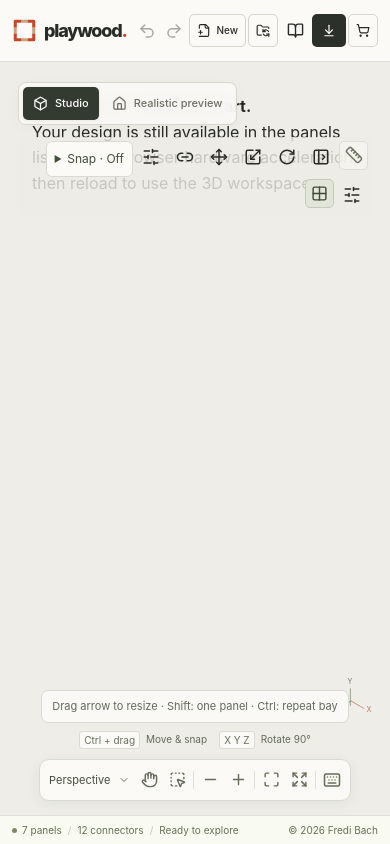
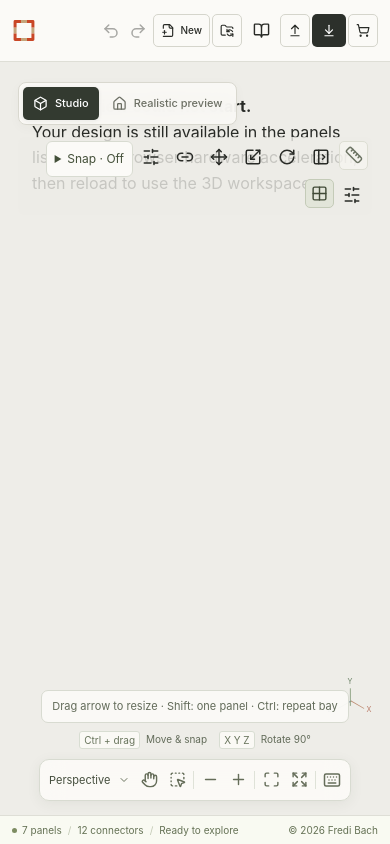
Before and after one commit to FrediBach/playwood, a React (Vite) app: page / in a window 390 px wide. Built offline with nearby package versions, Linux system fonts and the light colour scheme.

Commit message:
Improve header and add clear import option

```diff
--- a/src/App.tsx
+++ b/src/App.tsx
@@ -222,7 +222,7 @@ export default function App() {
     {objectConversion&&<EditorObjectConversion objectConversion={objectConversion} project={project} setObjectConversion={setObjectConversion} commit={commit} objects={objects} setSelectedIds={setSelectedIds} setInspectorTab={setInspectorTab} setRightOpen={setRightOpen} setFitSignal={setFitSignal} notify={notify}/>}
     <ProjectHeader projectName={project.name} saveStatus={directorySync.headerStatus??saveStatus} canUndo={canUndo} canRedo={canRedo} undo={undo} redo={redo}
       syncFolderName={directorySync.directoryName} syncConnected={directorySync.connected} syncNeedsAttention={!!directorySync.error}
-      onNew={()=>setDialog('new')} onSync={()=>{closeContextMenu();setDialog('sync')}} onRename={name=>commit(p=>({...p,name}))} onHelp={()=>setDialog('help')} onTemplates={()=>setDialog('templates')} onExport={()=>setDialog('export')} onBuy={()=>setDialog('buy')}/>
+      onNew={()=>setDialog('new')} onSync={()=>{closeContextMenu();setDialog('sync')}} onRename={name=>commit(p=>({...p,name}))} onHelp={()=>setDialog('help')} onTemplates={()=>setDialog('templates')} onImport={()=>{closeContextMenu();setImportError('');importRef.current?.click()}} onExport={()=>setDialog('export')} onBuy={()=>setDialog('buy')}/>
 
     <EditorSidebar {...editorSidebarProps}/>
 
--- a/src/components/ProjectHeader.tsx
+++ b/src/components/ProjectHeader.tsx
@@ -1,5 +1,5 @@
 import { useState } from 'react'
-import { ShoppingCart, ArrowDownToLine, BookOpen, Check, ChevronDown, FilePlus2, FolderSync, LayoutTemplate, Redo2, Undo2 } from 'lucide-react'
+import { ShoppingCart, ArrowUpFromLine, ArrowDownToLine, BookOpen, Check, ChevronDown, FilePlus2, FolderSync, LayoutTemplate, Redo2, Undo2 } from 'lucide-react'
 import { Button } from './ui/button'
 import { IconButton } from './editor-controls'
 import './project-header.css'
@@ -20,16 +20,17 @@ interface Props {
   onHelp: () => void
   onTemplates: () => void
   onBuy: () => void
+  onImport: () => void
   onExport: () => void
 }
 
-export function ProjectHeader({projectName,saveStatus,canUndo,canRedo,undo,redo,onNew,onSync,syncFolderName,syncConnected,syncNeedsAttention,onRename,onHelp,onTemplates,onExport,onBuy}: Props) {
+export function ProjectHeader({projectName,saveStatus,canUndo,canRedo,undo,redo,onNew,onSync,syncFolderName,syncConnected,syncNeedsAttention,onRename,onHelp,onTemplates,onImport,onExport,onBuy}: Props) {
   const [editingName,setEditingName]=useState(false)
   return <header className="app-header">
       <button type="button" className="brand" onClick={onHelp} aria-label="About playwood. APP"><img className="brand-mark" src="/favicon.svg" width="36" height="36" alt=""/><span>playwood<span className="brand-dot">.</span></span><span className="app-tag">APP</span></button>
       <div className="header-divider"/>
       <div className="project-heading">{editingName?<input className="project-name-input" aria-label="Project name" autoFocus defaultValue={projectName} maxLength={80} onBlur={e=>{onRename(e.target.value.trim()||'Untitled project');setEditingName(false)}} onKeyDown={e=>{if(e.key==='Enter')e.currentTarget.blur();if(e.key==='Escape')setEditingName(false)}}/>:<button className="project-name" onClick={()=>setEditingName(true)} title="Rename project"><span>{projectName}</span><ChevronDown size={14}/></button>}<span className="save-label"><span className="status-dot"/><span className="project-save-copy">{saveStatus}</span></span></div>
-      <div className="header-actions"><div className="undo-actions"><IconButton label="Undo (⌘/Ctrl Z)" disabled={!canUndo} onClick={undo}><Undo2 size={18}/></IconButton><IconButton label="Redo (⌘/Ctrl Shift Z)" disabled={!canRedo} onClick={redo}><Redo2 size={18}/></IconButton></div><Button variant="outline" onClick={onNew} className="new-project-button" aria-label="New project"><FilePlus2 size={17}/><span>New<span className="new-project-suffix"> project</span></span></Button><SyncButton onSync={onSync} syncFolderName={syncFolderName} syncConnected={syncConnected} syncNeedsAttention={syncNeedsAttention}/><Button variant="ghost" onClick={onHelp} className="guide-open-button" aria-label="Open building guide"><BookOpen size={17}/><span>Guide</span></Button><Button variant="ghost" onClick={onTemplates} className="templates-button"><LayoutTemplate size={17}/>Templates</Button><Button variant="secondary" onClick={onExport} className="export-project-button" aria-label="Export project"><ArrowDownToLine size={17}/><span>Export project</span></Button><Button variant="outline" onClick={onBuy} className="buy-connectors-button" aria-label="Buy connectors"><ShoppingCart size={17}/><span>Buy</span></Button></div>
+      <div className="header-actions"><div className="undo-actions"><IconButton label="Undo (⌘/Ctrl Z)" disabled={!canUndo} onClick={undo}><Undo2 size={18}/></IconButton><IconButton label="Redo (⌘/Ctrl Shift Z)" disabled={!canRedo} onClick={redo}><Redo2 size={18}/></IconButton></div><Button variant="outline" onClick={onNew} className="new-project-button" aria-label="New project"><FilePlus2 size={17}/><span>New<span className="new-project-suffix"> project</span></span></Button><SyncButton onSync={onSync} syncFolderName={syncFolderName} syncConnected={syncConnected} syncNeedsAttention={syncNeedsAttention}/><div className="header-resource-actions"><Button variant="ghost" onClick={onHelp} className="guide-open-button" aria-label="Open building guide"><BookOpen size={17}/><span>Guide</span></Button><Button variant="ghost" onClick={onTemplates} className="templates-button"><LayoutTemplate size={17}/>Templates</Button></div><Button variant="outline" onClick={onImport} className="import-project-button" aria-label="Import project" title="Import project"><ArrowUpFromLine size={17}/><span>Import</span></Button><Button variant="secondary" onClick={onExport} className="export-project-button" aria-label="Export project"><ArrowDownToLine size={17}/><span>Export project</span></Button><Button variant="outline" onClick={onBuy} className="buy-connectors-button" aria-label="Buy connectors"><ShoppingCart size={17}/><span>Buy</span></Button></div>
     </header>
 }
 
--- a/src/components/project-header.css
+++ b/src/components/project-header.css
@@ -1,3 +1,5 @@
+.app-header .header-resource-actions{display:flex;align-items:center;flex-shrink:0;gap:0;margin-inline:12px}
+.app-header .header-resource-actions .button-default{padding-inline:10px}
 .app-header .project-heading{min-width:0;flex:0 1 260px;overflow:hidden}
 .app-header .project-name{min-width:0;max-width:100%}
 .app-header .project-name>span{min-width:0;overflow:hidden;text-overflow:ellipsis;white-space:nowrap}
@@ -9,21 +11,24 @@
 .app-header .sync-projects-button[data-sync-status="attention"] .sync-status-badge{background:#a46d1e}
 @media(max-width:1150px){
   .app-header .header-actions{gap:7px}
+  .app-header .header-resource-actions{margin-inline:8px}
   .app-header .header-actions .button-default{padding-inline:11px}
 }
 @media(max-width:900px){
   .app-header .header-actions{gap:5px}
   .app-header .header-actions .button-default{padding-inline:9px}
-  .app-header .header-actions .export-project-button{padding:0}
+  .app-header .header-actions .export-project-button,.app-header .header-actions .import-project-button{width:34px;padding:0}
+  .app-header .import-project-button>span{display:none}
 }
 @media(max-width:680px){
   .app-header .header-actions{gap:2px}
-  .app-header .header-actions .sync-projects-button{width:30px;padding:0}
+  .app-header .header-resource-actions{margin-inline:2px}
+  .app-header .header-actions .sync-projects-button,.app-header .header-actions .import-project-button{width:30px;padding:0}
   .app-header .sync-projects-button>.sync-button-label{display:none}
   .app-header .header-actions .new-project-button{padding-inline:7px}
   .app-header .header-actions .guide-open-button,.app-header .header-actions .buy-connectors-button{padding:0}
 }
-@media(max-width:380px){
+@media(max-width:440px){
   .app-header .brand>span{display:none}
   .app-shell .app-header{gap:6px}
 }
--- a/src/lib/guide-scenes.ts
+++ b/src/lib/guide-scenes.ts
@@ -400,7 +400,7 @@ function buildScenes(id: GuideId): GuideScene[] {
       return [scene(p, 'Changes autosave in this browser as you work.', { document: { title: 'Saved in this browser', lines: ['Panels and joints', 'Materials and assemblies'] } }),
         scene(p, 'Export project → Project file keeps an editable backup.', { document: { title: 'Project · JSON', lines: ['Editable furniture model', 'Save a separate copy'] } }),
         scene(p, 'Parts & cutting list describes the pieces in your build.', { document: { title: 'Cutting list · CSV', lines: ['Panel · width × height × thickness', 'Connector · type × quantity'] } }),
-        scene(p, 'Import project restores a saved JSON build.', { document: { title: 'Import project', lines: ['Open your JSON file', 'Continue editing the model'] } })]
+        scene(p, 'Import beside Export project in the header restores a saved JSON build.', { document: { title: 'Import project', lines: ['Open your JSON file', 'Continue editing the model'] } })]
     }
   }
 }
```
Also changed, not shown: src/lib/build-guides.ts (+2 -2 lines), 3 other files (tests, documents, lock files or other folders).
